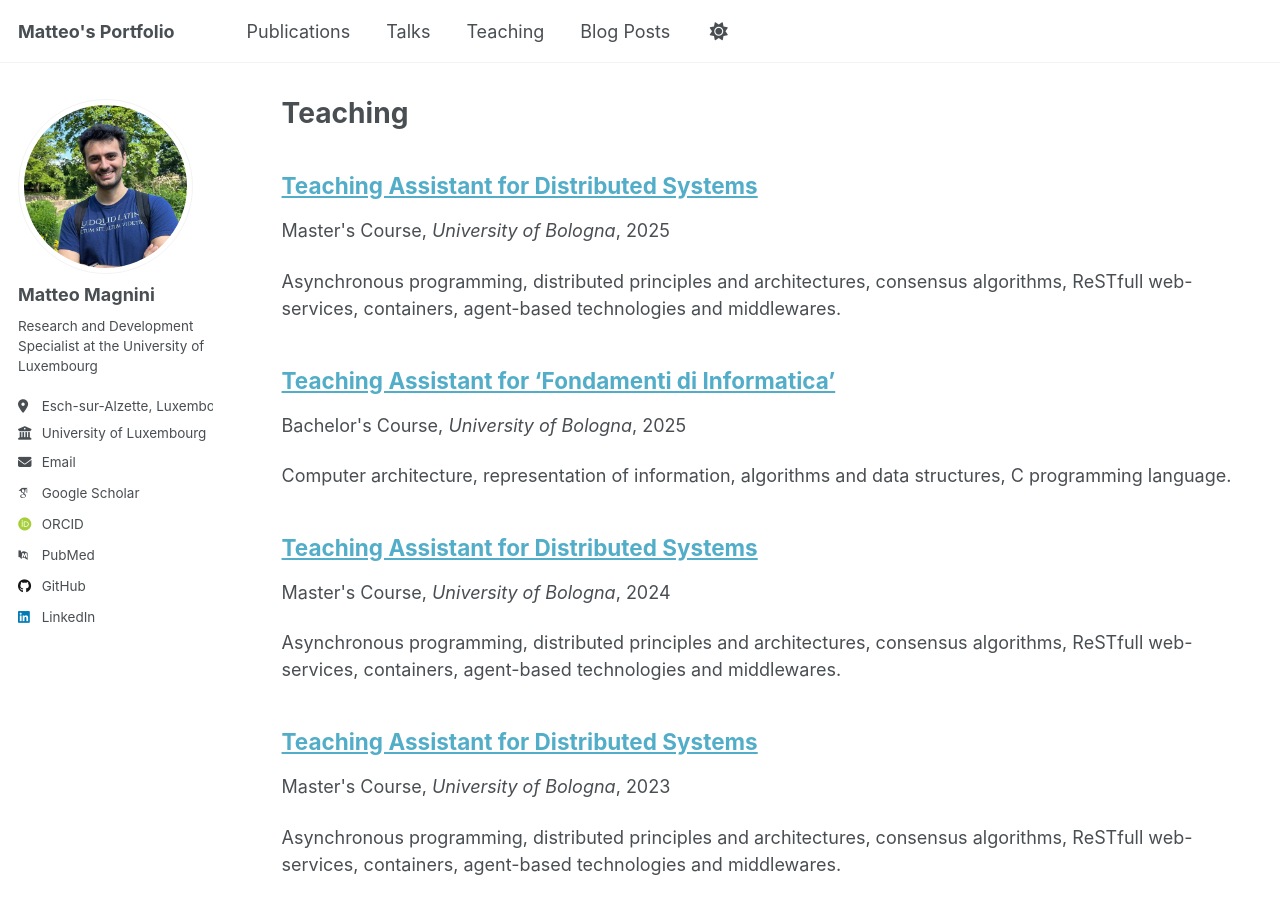
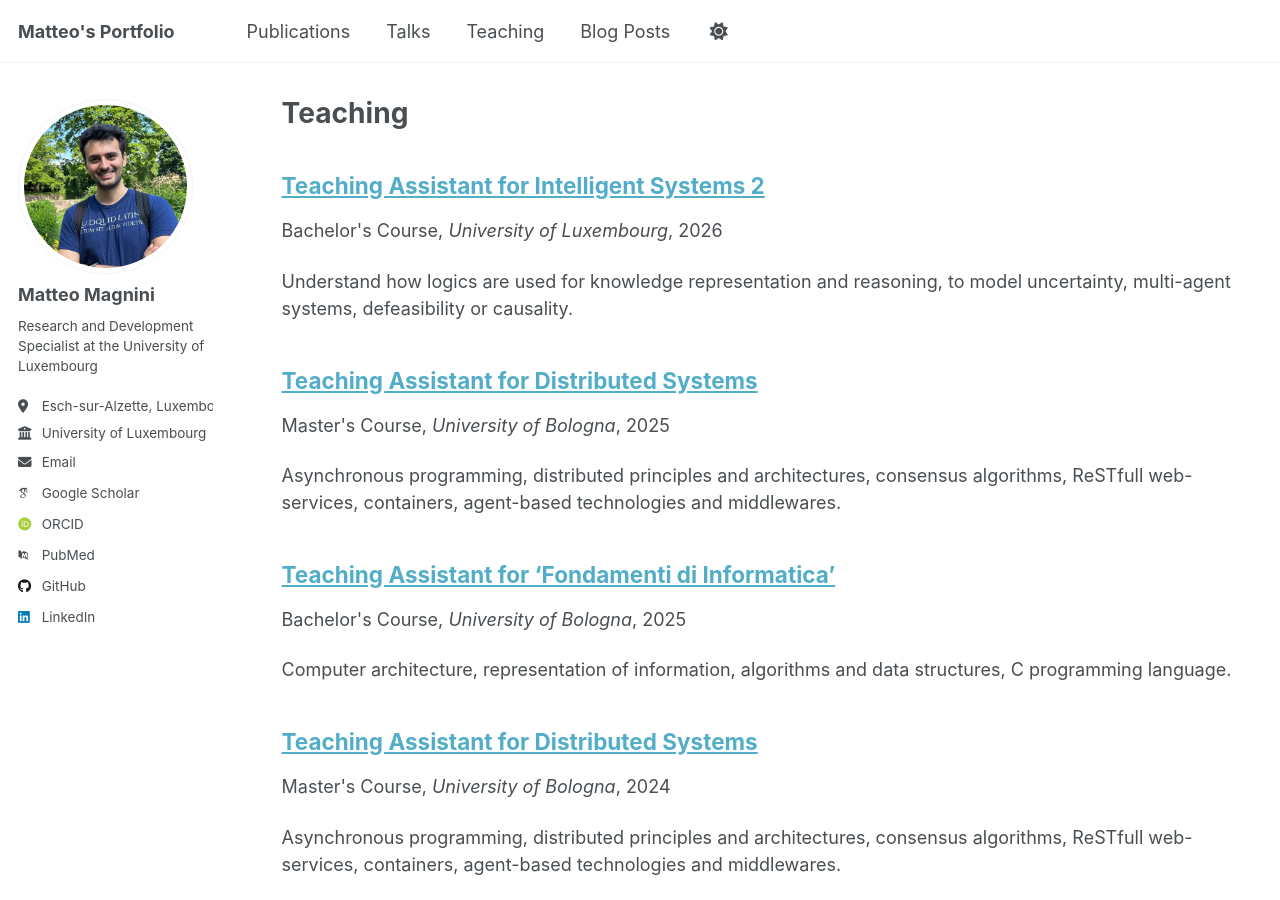
Before and after one commit to MatteoMagnini/matteomagnini.github.io, a Jekyll site: the page built from _pages/teaching.html, in a window 1280 px wide and 900 px high. Built offline with Jekyll 4.4.1, drawn with Linux system fonts in a browser that asks for light colours; some web fonts are replaced; a script that is not in the unit is left out.

Commit message:
chore: add is2 teaching

```diff
--- /dev/null
+++ b/_teaching/2026-spring-is2.md
@@ -0,0 +1,11 @@
+---
+title: "Teaching Assistant for Intelligent Systems 2"
+collection: teaching
+type: "Bachelor's Course"
+permalink: /teaching/2026-spring-is2
+venue: "University of Luxembourg"
+date: 2026-02-01
+location: "Esch-sur-Alzette, Luxembourg"
+---
+
+Understand how logics are used for knowledge representation and reasoning, to model uncertainty, multi-agent systems, defeasibility or causality.
```
Also changed, not shown: _pages/about.md (+1 -1 lines).
